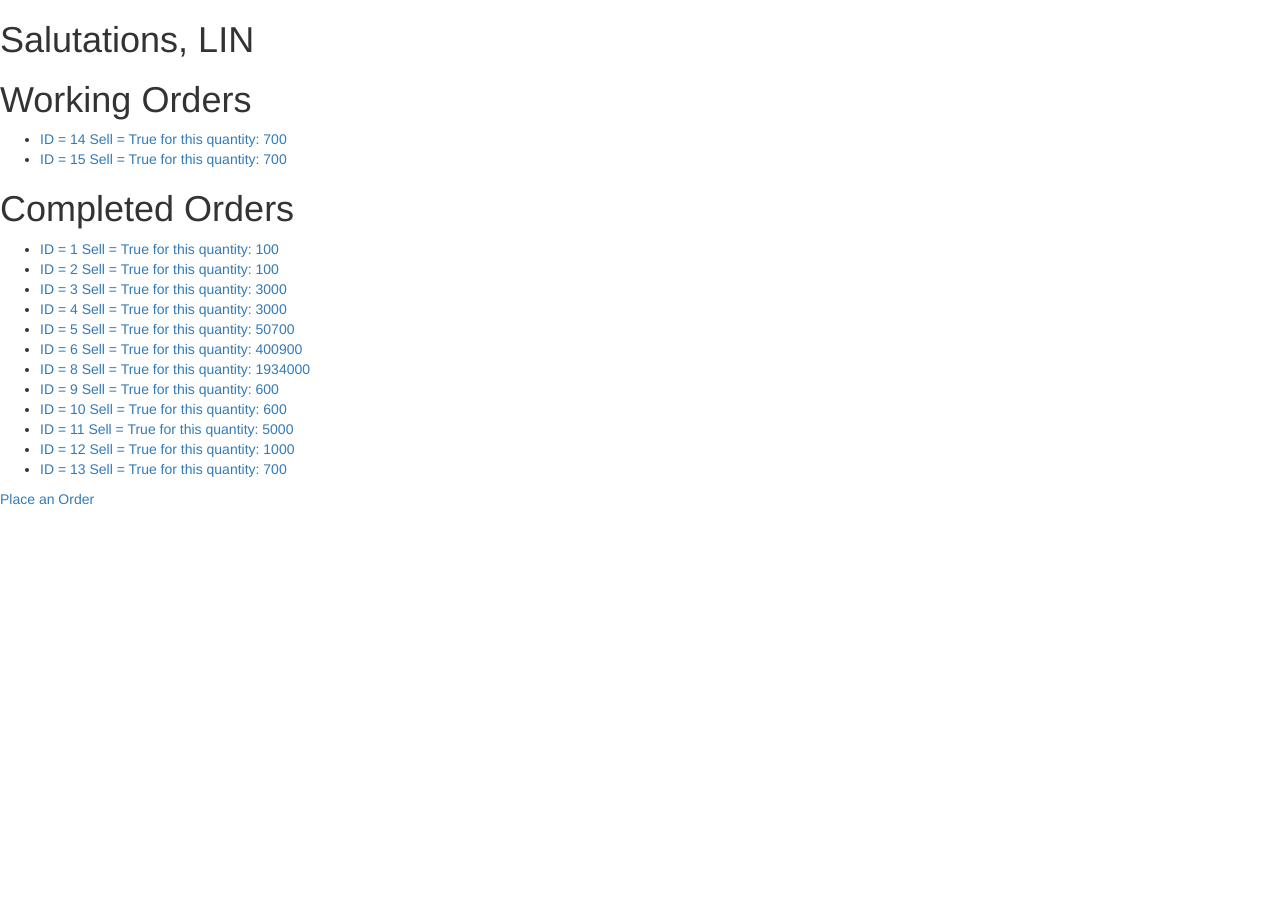
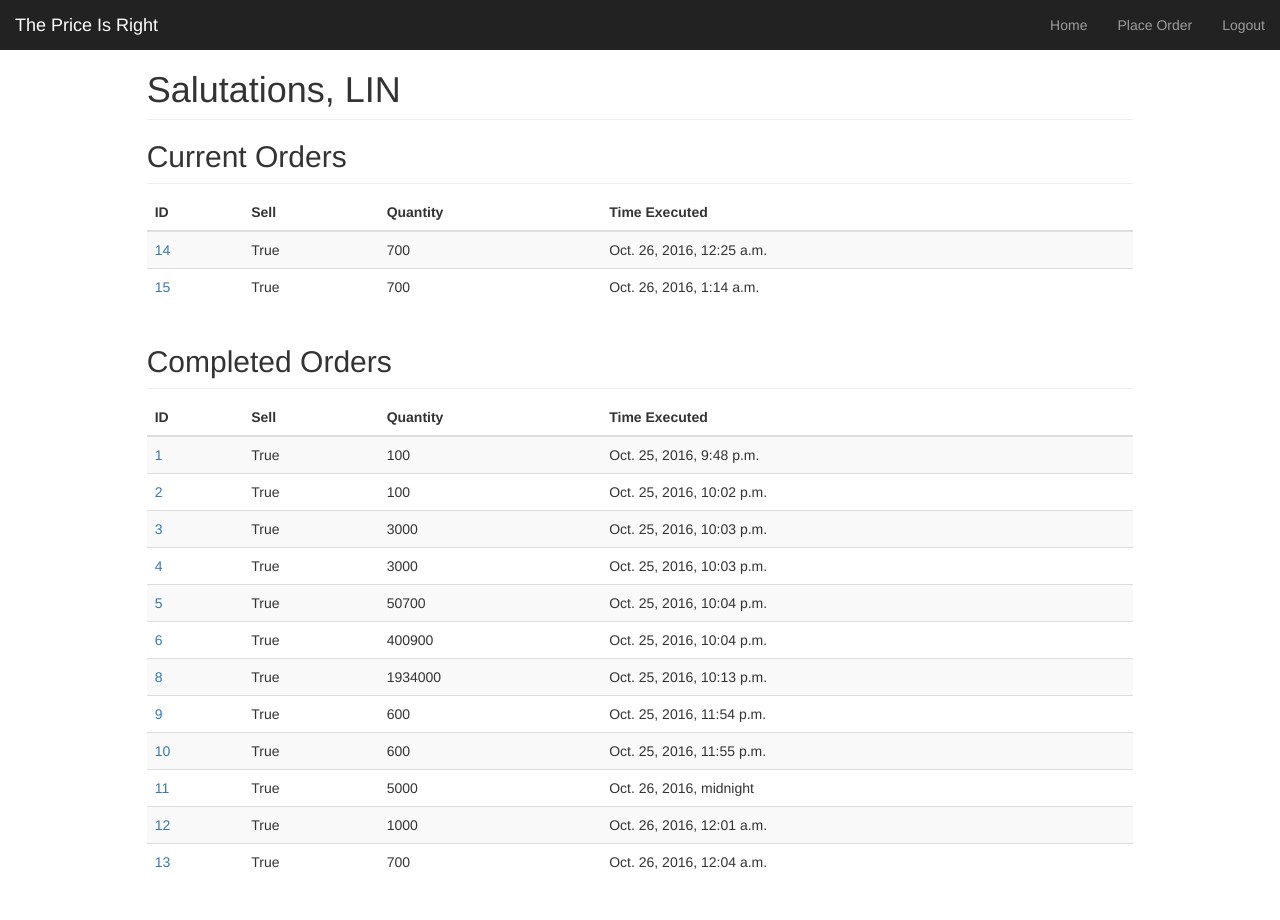
Before and after one commit to gabriellet/thepriceisright, a Django app: page / in a window 1280 px wide. Before the commit the page ends 505 px from the top, so only its background shows below. Run offline with Django 3.2, Linux system fonts and the light colour scheme; a user stored in the database is signed in; data comes from the database, SQL or seed files in the repository; some libraries are stand-ins or nearby versions.

Commit message:
bootstrap page styling

```diff
--- /dev/null
+++ b/static/stocks/dashboard.css
@@ -0,0 +1,105 @@
+/*
+ * Base structure
+ */
+
+/* Move down content because we have a fixed navbar that is 50px tall */
+body {
+  padding-top: 50px;
+}
+
+
+/*
+ * Global add-ons
+ */
+
+.sub-header {
+  padding-bottom: 10px;
+  border-bottom: 1px solid #eee;
+}
+
+/*
+ * Top navigation
+ * Hide default border to remove 1px line.
+ */
+.navbar-fixed-top {
+  border: 0;
+}
+
+/*
+ * Sidebar
+ */
+
+/* Hide for mobile, show later */
+.sidebar {
+  display: none;
+}
+@media (min-width: 768px) {
+  .sidebar {
+    position: fixed;
+    top: 51px;
+    bottom: 0;
+    left: 0;
+    z-index: 1000;
+    display: block;
+    padding: 20px;
+    overflow-x: hidden;
+    overflow-y: auto; /* Scrollable contents if viewport is shorter than content. */
+    background-color: #f5f5f5;
+    border-right: 1px solid #eee;
+  }
+}
+
+/* Sidebar navigation */
+.nav-sidebar {
+  margin-right: -21px; /* 20px padding + 1px border */
+  margin-bottom: 20px;
+  margin-left: -20px;
+}
+.nav-sidebar > li > a {
+  padding-right: 20px;
+  padding-left: 20px;
+}
+.nav-sidebar > .active > a,
+.nav-sidebar > .active > a:hover,
+.nav-sidebar > .active > a:focus {
+  color: #fff;
+  background-color: #428bca;
+}
+
+
+/*
+ * Main content
+ */
+
+.main {
+  padding: 20px;
+}
+@media (min-width: 768px) {
+  .main {
+    padding-right: 40px;
+    padding-left: 40px;
+  }
+}
+.main .page-header {
+  margin-top: 0;
+}
+
+
+/*
+ * Placeholder dashboard ideas
+ */
+
+.placeholders {
+  margin-bottom: 30px;
+  text-align: center;
+}
+.placeholders h4 {
+  margin-bottom: 0;
+}
+.placeholder {
+  margin-bottom: 20px;
+}
+.placeholder img {
+  display: inline-block;
+  border-radius: 50%;
+}
--- a/templates/base.html
+++ b/templates/base.html
@@ -26,9 +26,37 @@
 	    <![endif]-->
 	</head>
 	<body>
-		<h1>Salutations, {{ user }}</h1>
+		<nav class="navbar navbar-inverse navbar-fixed-top">
+	      <div class="container-fluid">
+	        <div id="navbar" class="navbar-collapse collapse">
+	          <a class="navbar-brand" href="#">The Price Is Right</a>
 
-		{% block content %}
-		{% endblock %}
+	          {% if user.is_authenticated %}
+	          <ul class="nav navbar-nav navbar-right">
+	            <li><a href="{% url 'index' %}">Home</a></li>
+	            <li><a href="{% url 'place-order' %}">Place Order</a></li>
+	            <li><a href="{% url 'logout' %}">Logout</a></li>
+	          </ul>
+	          {% endif %}
+
+	        </div>
+	      </div>
+	    </nav>
+
+	    <div class="container-fluid">
+      	  <div class="row">
+            <div class="col-sm-8 col-sm-offset-2 col-md-10 col-md-offset-1 main">
+
+			{% if user.is_authenticated %}
+				<h1 class="page-header">Salutations, {{ user }}</h1>
+			{% endif %}
+
+			{% block content %}
+			{% endblock %}
+
+			</div>
+      	  </div>
+     	</div>
+
 	</body>
 </html>
--- a/templates/index.html
+++ b/templates/index.html
@@ -1,31 +1,72 @@
 {% extends 'base.html' %}
+
+{% load staticfiles %}
+
+{% block head-extras %}
+    <!-- Custom styles for this page -->
+    <link href="{% static "stocks/dashboard.css" %}" rel="stylesheet">
+{% endblock %}
 
 {% block content %}
 
-<h1>Working Orders</h1>
+  <h2 class="sub-header">Current Orders</h2>
 
+  <div class="table-responsive">
+    <table class="table table-striped">
+      <thead>
+        <tr>
+          <th>ID</th>
+          <th>Sell</th>
+          <th>Quantity</th>
+          <th>Time Executed</th>
+        </tr>
+      </thead>
       {% if orders %}
-    <ul>
+        <tbody>
             {% for order in orders %}
                 {% if order.success == False %}
-        		<li><a href="{% url 'order-detail' order.id %">ID = {{ order.id }} Sell = {{ order.is_sell }} for this quantity: {{ order.quantity }}</a></li>
+                    <tr>
+                        <td> <a href="{% url 'order-detail' order.id %">{{ order.id }} </a>
+                        <td> {{ order.is_sell }}
+                        <td> {{ order.quantity }}
+                        <td> {{ order.time_executed }}
+                    </tr>
                 {% endif %}
             {% endfor %}
-    </ul>
+        </tbody>
     {% endif %}
+    </table>
+  </div>
 
-<h1>Completed Orders</h1>
-
+  <h2 class="sub-header">Completed Orders</h2>
+  <div class="table-responsive">
+    <table class="table table-striped">
+      <thead>
+        <tr>
+          <th>ID</th>
+          <th>Sell</th>
+          <th>Quantity</th>
+          <th>Time Executed</th>
+        </tr>
+      </thead>
       {% if orders %}
-    <ul>
+        <tbody>
             {% for order in orders %}
                 {% if order.success == True %}
-        		<li><a href="{% url 'order-detail' order.id %">ID = {{ order.id }} Sell = {{ order.is_sell }} for this quantity: {{ order.quantity }}</a></li>
+                    <tr>
+                        <td> <a href="{% url 'order-detail' order.id %">{{ order.id }} </a>
+                        <td> {{ order.is_sell }}
+                        <td> {{ order.quantity }}
+                        <td> {{ order.time_executed }}
+                    </tr>
                 {% endif %}
             {% endfor %}
-    </ul>
+        </tbody>
     {% endif %}
+    </table>
+  </div>
 
-<a href="{% url 'place-order' %}">Place an Order</a>
+
+
 
 {% endblock %}
--- a/templates/login.html
+++ b/templates/login.html
@@ -9,7 +9,7 @@
 
 {% block content %}
 
-	<div class="container">
+	<div class="col-sm-8 col-sm-offset-2 col-md-10 col-md-offset-1 main">
 
       <form class="form-signin" method="post" action="{% url 'login' %}">
       	{% csrf_token %}
```
Also changed, not shown: templates/place_order.html (+9 -3 lines). Lines whose indentation alone changed are shown as unchanged.
